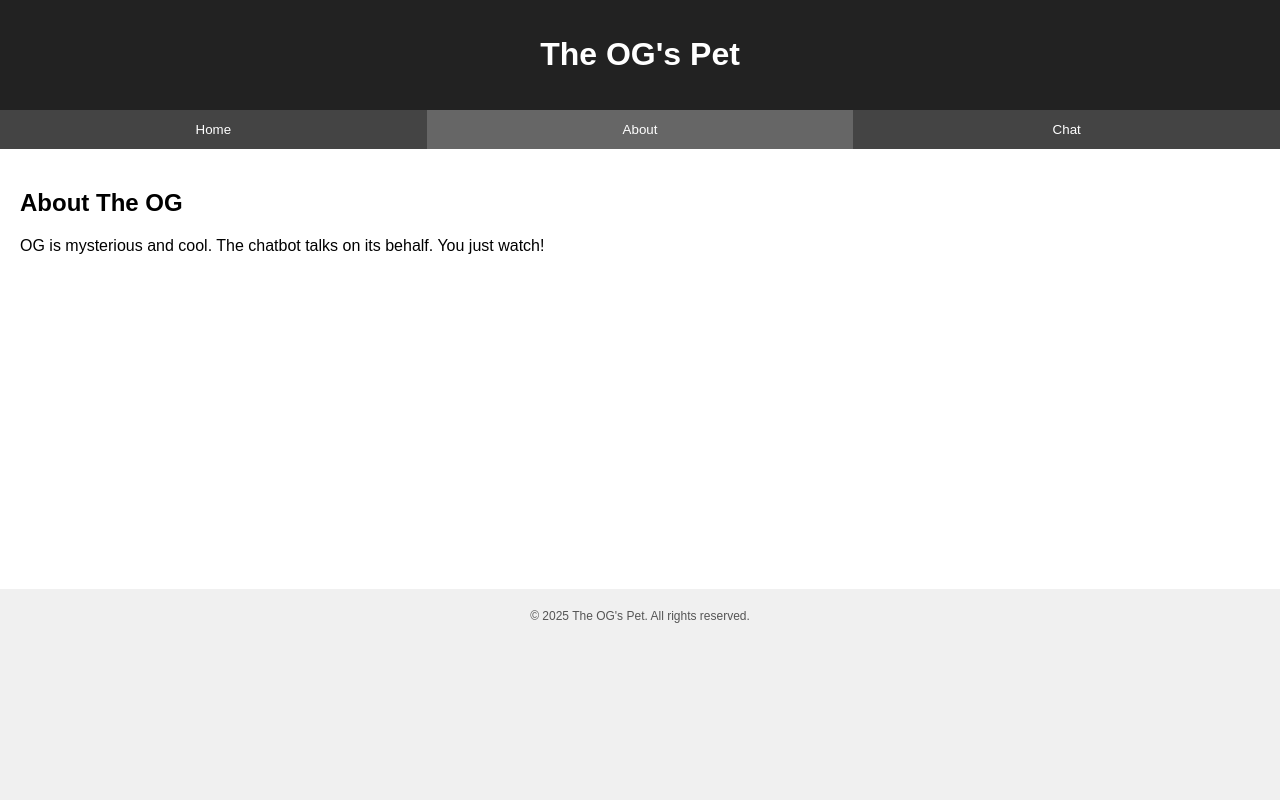
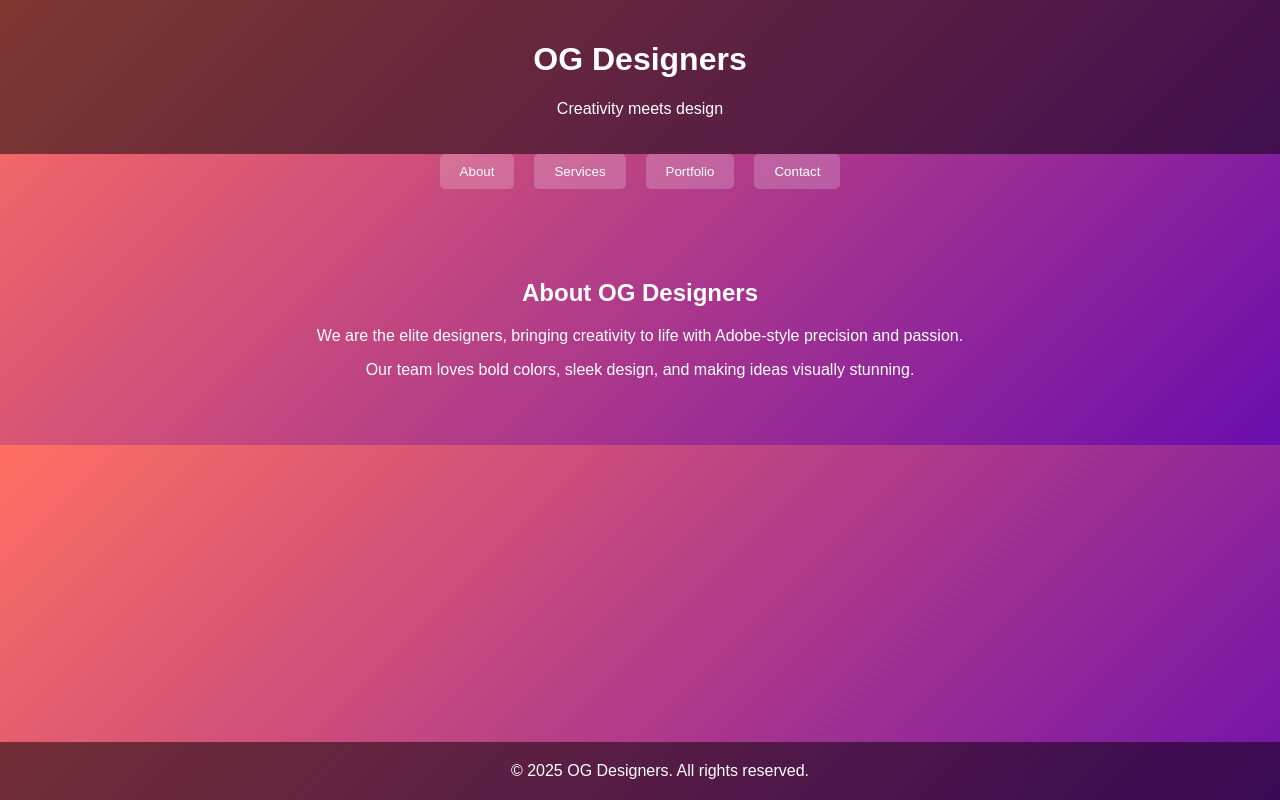
Before and after one commit to Oriondotcom/Og-designers, a plain HTML site: page index.html in a window 1280 px wide. Both pictures are taken after a click on the button "About". Drawn offline with Linux system fonts and the light colour scheme.

Commit message:
Update index.html

```diff
--- a/index.html
+++ b/index.html
@@ -3,104 +3,110 @@
 <head>
     <meta charset="UTF-8">
     <meta name="viewport" content="width=device-width, initial-scale=1.0">
-<title>The OG's Pet</title>
+    <title>OG Designers</title>
     <style>
-    body { font-family: Arial, sans-serif; margin:0; padding:0; background:#f0f0f0; }
-    header { background: #222; color: #fff; padding: 15px; text-align:center; }
-    nav { display: flex; background: #444; }
-    nav button { flex:1; padding:12px; background:#444; color:#fff; border:none; cursor:pointer; transition:0.3s; }
-    nav button:hover, nav button.active { background:#666; }
-    section { display:none; padding:20px; background:#fff; min-height:400px; }
-    section.active { display:block; }
-    #chatBox { border:1px solid #ccc; padding:10px; height:300px; overflow-y:auto; background:#f9f9f9; }
-    .chat-message { margin:5px 0; }
-    .bot { color: blue; }
-    .options button { margin:5px; padding:10px 15px; cursor:pointer; background:#222; color:#fff; border:none; border-radius:5px; }
-    .options button:hover { background:#555; }
-    footer { text-align:center; margin-top:20px; font-size:12px; color:#555; }
+        /* Adobe-style gradient and colors */
+        body {
+            margin: 0;
+            font-family: 'Arial', sans-serif;
+            background: linear-gradient(135deg, #ff6f61, #6a0dad);
+            color: #fff;
+        }
+        header {
+            background: rgba(0,0,0,0.5);
+            padding: 20px;
+            text-align: center;
+        }
+        nav {
+            display: flex;
+            justify-content: center;
+            gap: 20px;
+            margin-bottom: 20px;
+        }
+        nav button {
+            background: rgba(255,255,255,0.2);
+            border: none;
+            padding: 10px 20px;
+            color: #fff;
+            cursor: pointer;
+            border-radius: 5px;
+            transition: background 0.3s;
+        }
+        nav button:hover {
+            background: rgba(255,255,255,0.5);
+        }
+        section {
+            display: none;
+            padding: 50px;
+            text-align: center;
+        }
+        section.active {
+            display: block;
+        }
+        footer {
+            text-align: center;
+            padding: 20px;
+            background: rgba(0,0,0,0.5);
+            position: fixed;
+            width: 100%;
+            bottom: 0;
+        }
     </style>
 </head>
 <body>
-
     <header>
-    <h1>The OG's Pet</h1>
+        <h1>OG Designers</h1>
+        <p>Creativity meets design</p>
     </header>
 
     <nav>
-    <button class="tabBtn active" data-tab="home">Home</button>
-    <button class="tabBtn" data-tab="about">About</button>
-    <button class="tabBtn" data-tab="chat">Chat</button>
+        <button onclick="showSection('about')">About</button>
+        <button onclick="showSection('services')">Services</button>
+        <button onclick="showSection('portfolio')">Portfolio</button>
+        <button onclick="showSection('contact')">Contact</button>
     </nav>
 
-<section id="home" class="active">
-    <h2>Welcome!</h2>
-    <p>This is The OG's Pet site. Only the AI talks here. Enjoy!</p>
+    <section id="about" class="active">
+        <h2>About OG Designers</h2>
+        <p>We are the elite designers, bringing creativity to life with Adobe-style precision and passion.</p>
+        <p>Our team loves bold colors, sleek design, and making ideas visually stunning.</p>
     </section>
 
-<section id="about">
-    <h2>About The OG</h2>
-    <p>OG is mysterious and cool. The chatbot talks on its behalf. You just watch!</p>
+    <section id="services">
+        <h2>Our Services</h2>
+        <ul>
+            <li>Graphic Design</li>
+            <li>Brand Identity</li>
+            <li>UI/UX Design</li>
+            <li>Illustrations</li>
+            <li>Video Editing</li>
+        </ul>
     </section>
 
-<section id="chat">
-    <h2>Chat with The OG's Pet</h2>
-    <div id="chatBox"></div>
-    <div class="options">
-        <button onclick="endChat()">BYE BYE!!!</button>
-    </div>
+    <section id="portfolio">
+        <h2>Portfolio</h2>
+        <p>Check out some of our best work:</p>
+        <p>[Insert images or showcase projects here]</p>
+    </section>
+
+    <section id="contact">
+        <h2>Contact Us</h2>
+        <p>Email: contact@ogdesigners.com</p>
+        <p>Phone: +123 456 7890</p>
+        <p>Location: Creative Street, Design City</p>
     </section>
 
     <footer>
-    &copy; 2025 The OG's Pet. All rights reserved.
+        &copy; 2025 OG Designers. All rights reserved.
     </footer>
 
     <script>
-    // Tabs
-    const tabs = document.querySelectorAll('.tabBtn');
-    const sections = document.querySelectorAll('section');
-    tabs.forEach(tab => {
-        tab.addEventListener('click', () => {
-            tabs.forEach(t => t.classList.remove('active'));
-            sections.forEach(s => s.classList.remove('active'));
-            tab.classList.add('active');
-            document.getElementById(tab.dataset.tab).classList.add('active');
+        function showSection(sectionId){
+            document.querySelectorAll('section').forEach(sec => {
+                sec.classList.remove('active');
             });
-    });
-
-    // Chatbot
-    const chatBox = document.getElementById('chatBox');
-    function botMessage(msg) {
-        const div = document.createElement('div');
-        div.classList.add('chat-message', 'bot');
-        div.textContent = "OG's Pet: " + msg;
-        chatBox.appendChild(div);
-        chatBox.scrollTop = chatBox.scrollHeight;
+            document.getElementById(sectionId).classList.add('active');
         }
-
-    // End chat
-    function endChat() {
-        botMessage("OG's Pet: Goodbye! 👋");
-    }
-
-    // Auto chatbot conversation
-    const conversation = [
-        "Hello! I am The OG's Pet.",
-        "I talk on behalf of OG.",
-        "You don't need to reply, just watch me chat.",
-        "I can tell you cool facts, jokes, or secrets.",
-        "At the end, press BYE BYE!!! to end the chat."
-    ];
-
-    let index = 0;
-    function autoChat() {
-        if (index < conversation.length) {
-            botMessage(conversation[index]);
-            index++;
-            setTimeout(autoChat, 2500);
-        }
-    }
-    autoChat();
     </script>
-
 </body>
 </html>
```
Lines whose indentation alone changed are shown as unchanged.
